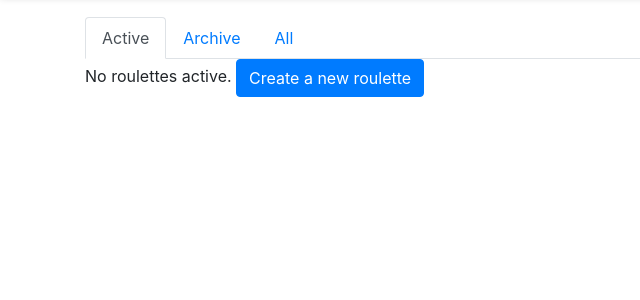
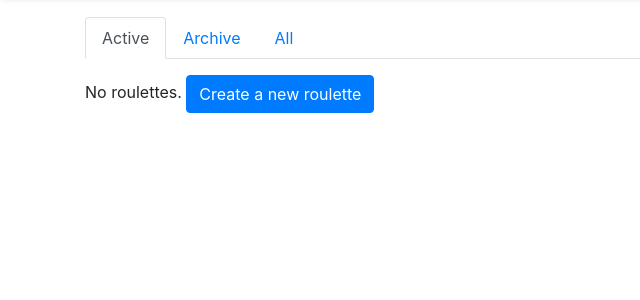
Before and after one commit to krakeusz/coffee-roulette, a Django app: page / in a window 1280 px wide. Shown: the part 88-388 px from the top of the page, without its empty margins (0-640 px from the left). Run offline with Django 3.2, Linux system fonts and the light colour scheme; data that the repository does not hold is empty; some libraries are stand-ins or nearby versions.

Commit message:
Add fixes from a new installation

```diff
--- a/src/roulette/matcher/templates/matcher/roulette_list_base.html
+++ b/src/roulette/matcher/templates/matcher/roulette_list_base.html
@@ -53,7 +53,7 @@
     </table>
 
 {% else %}
-    <p>No roulettes active. <a href="{% url 'admin:matcher_roulette_add' %}" class="btn btn-primary">Create a new roulette</a></p>
+        <p class="mt-3">No roulettes. <a href="{% url 'admin:matcher_roulette_add' %}" class="btn btn-primary">Create a new roulette</a></p>
 {% endif %}
 
 {% endblock %}
```
